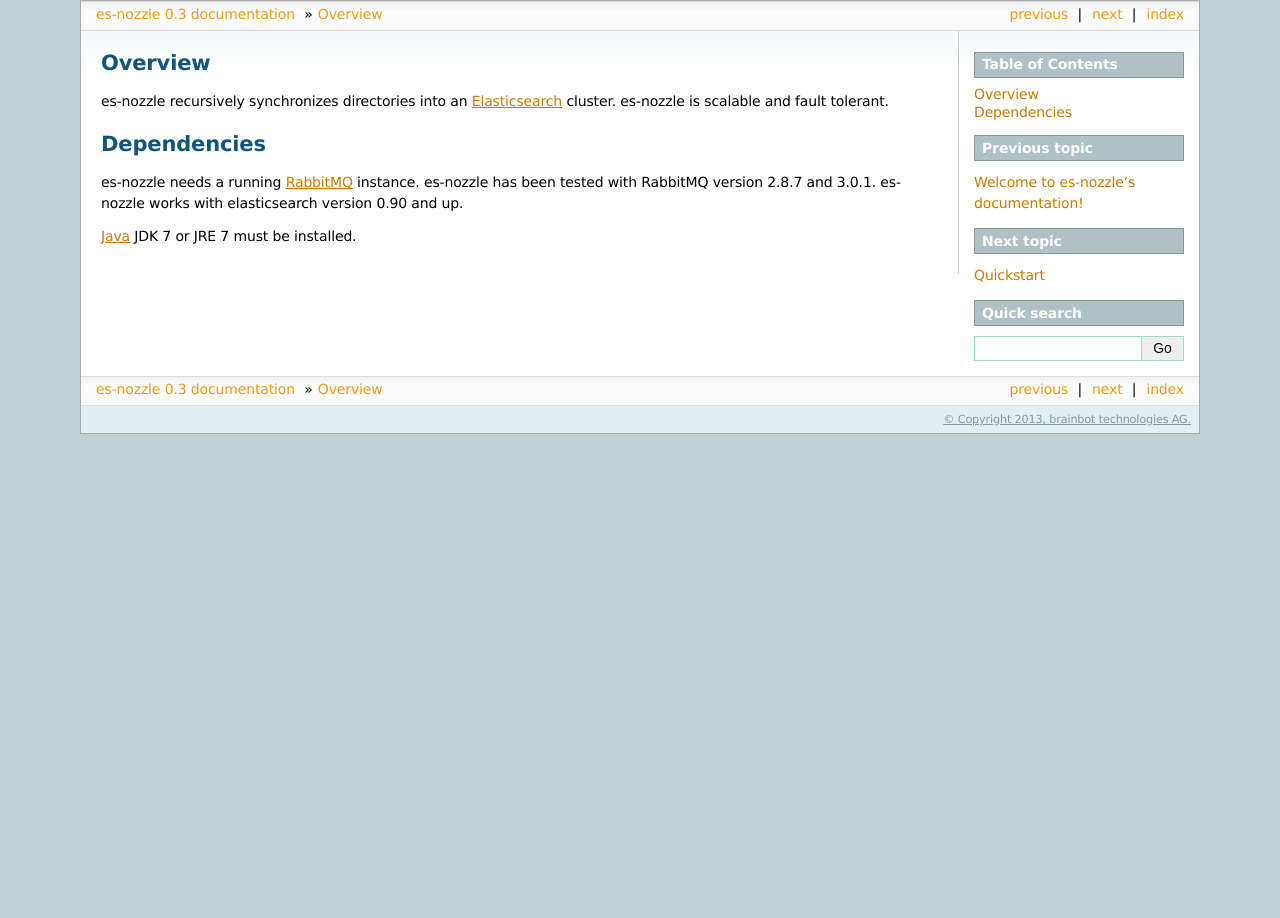
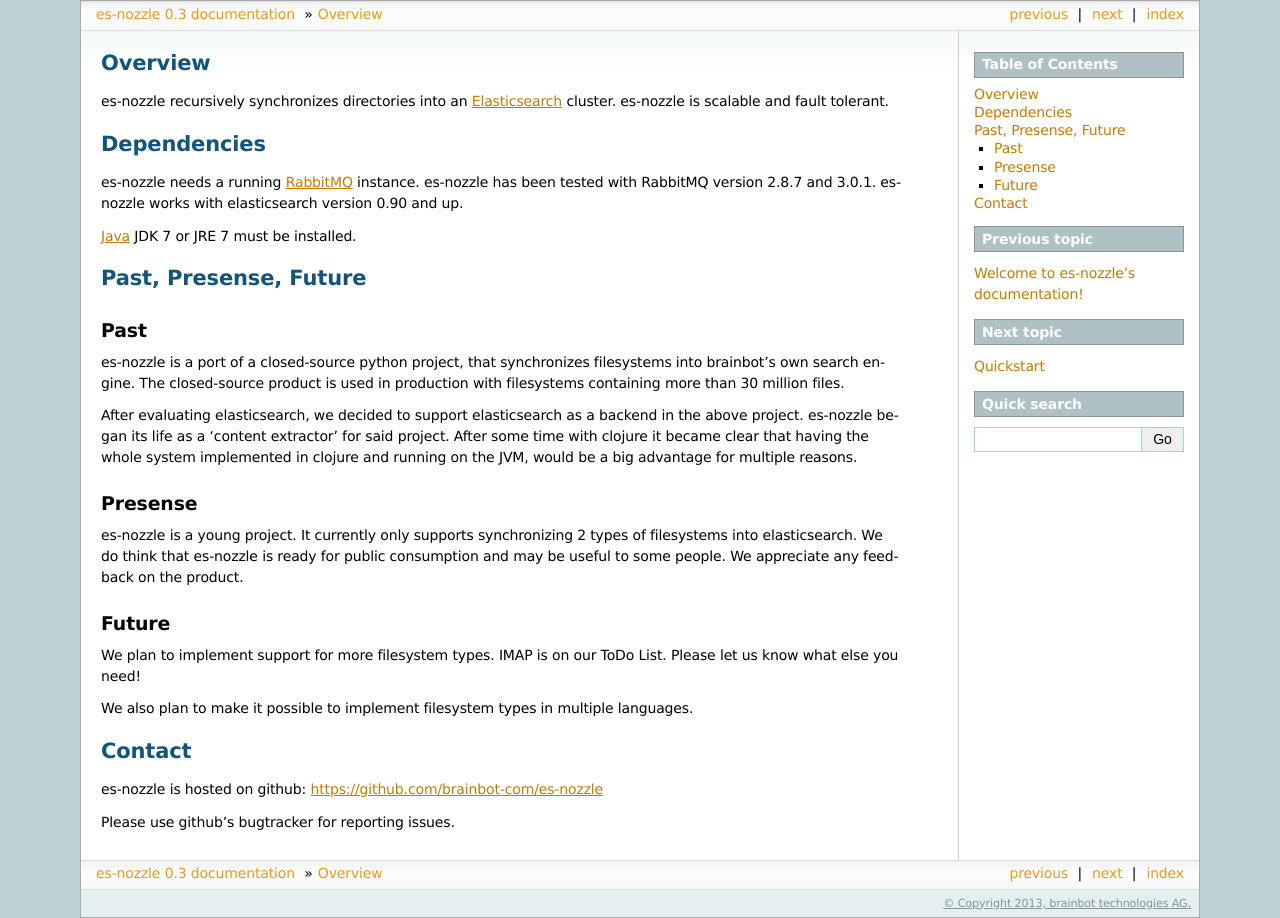
Before and after one commit to brainbot-com/es-nozzle, a Sphinx documentation site: the page built from doc/intro.rst, in a window 1280 px wide. Built offline with Sphinx 7.4.7, drawn with Linux system fonts in a browser that asks for light colours.

Commit message:
add some more docs

```diff
--- a/doc/intro.rst
+++ b/doc/intro.rst
@@ -11,6 +11,44 @@
 
 Java_ JDK 7 or JRE 7 must be installed.
 
+Past, Presense, Future
+========================
+Past
+~~~~~~
+es-nozzle is a port of a closed-source python project, that
+synchronizes filesystems into brainbot's own search engine. The
+closed-source product is used in production with filesystems
+containing more than 30 million files.
+
+After evaluating elasticsearch, we decided to support elasticsearch as
+a backend in the above project. es-nozzle began its life as a 'content
+extractor' for said project. After some time with clojure it became
+clear that having the whole system implemented in clojure and running
+on the JVM, would be a big advantage for multiple reasons.
+
+Presense
+~~~~~~~~~~~
+es-nozzle is a young project. It currently only supports synchronizing
+2 types of filesystems into elasticsearch. We do think that es-nozzle
+is ready for public consumption and may be useful to some people. We
+appreciate any feedback on the product.
+
+Future
+~~~~~~~~~~~
+We plan to implement support for more filesystem types. IMAP is on our
+ToDo List. Please let us know what else you need!
+
+We also plan to make it possible to implement filesystem types in
+multiple languages.
+
+
+Contact
+==========================
+es-nozzle is hosted on github:
+https://github.com/brainbot-com/es-nozzle
+
+Please use github's bugtracker for reporting issues.
+
 
 .. _RabbitMQ: http://www.rabbitmq.com
 .. _management plugin: http://www.rabbitmq.com/management.html
```
